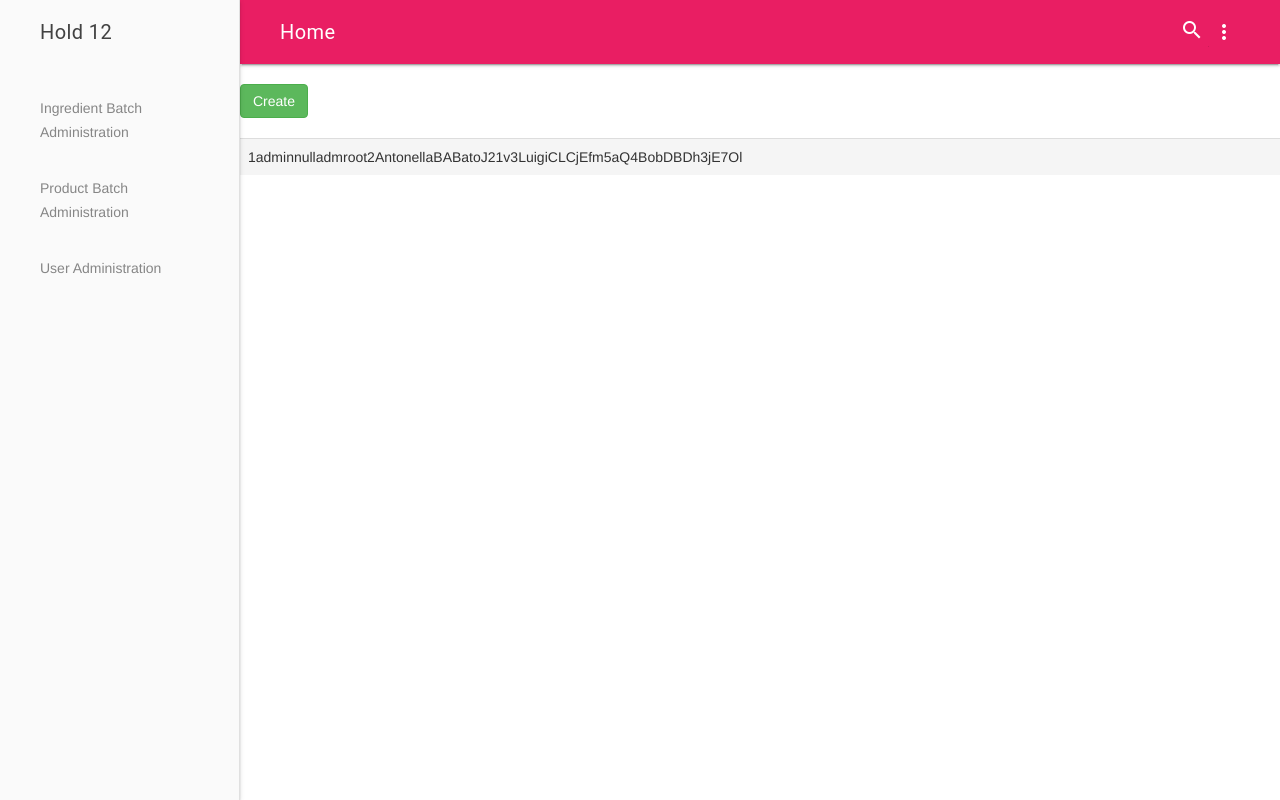
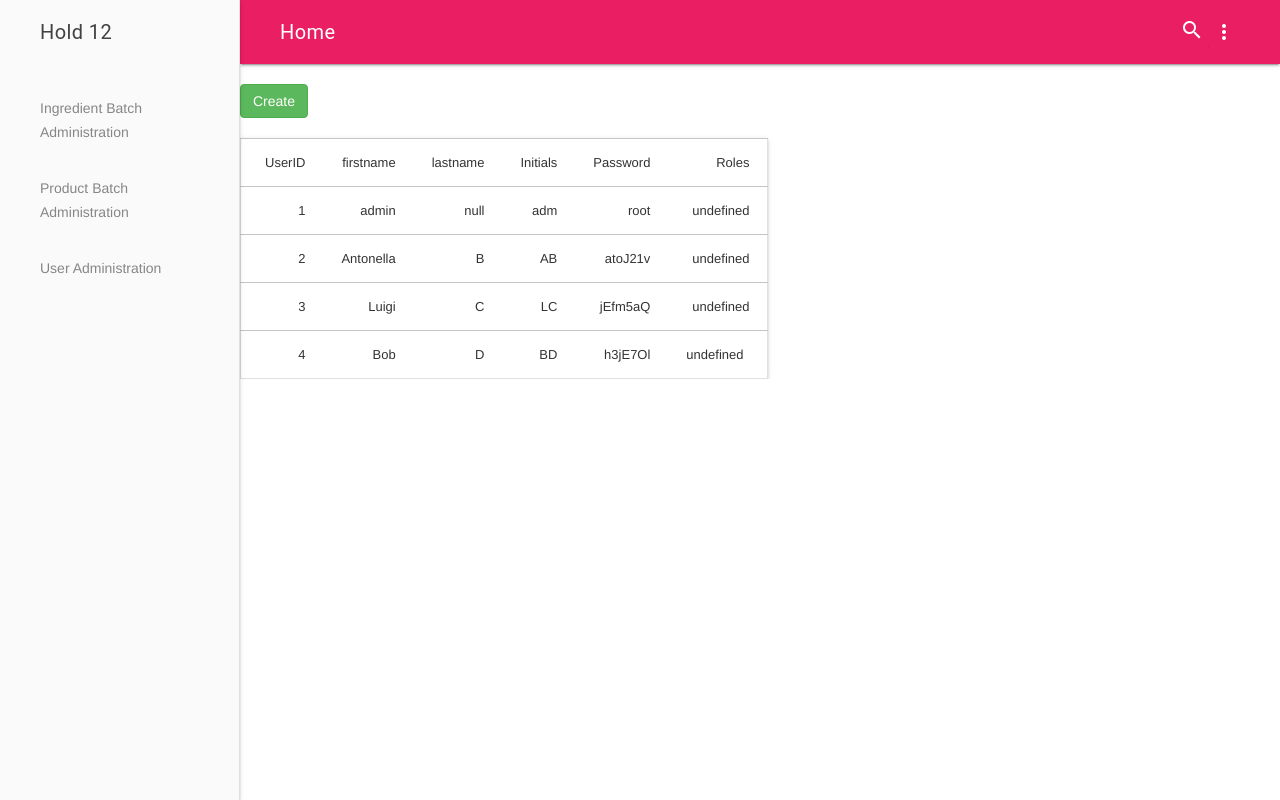
Before and after one commit to hold12/CDIO_final_frontend-puls, a plain HTML site: page mainview.html in a window 1280 px wide. Drawn offline with nearby package versions, Linux system fonts and the light colour scheme.

Commit message:
User Administration can use JSON object to make table

```diff
--- a/maintable.js
+++ b/maintable.js
@@ -1,14 +1,26 @@
 
 function getUsers(jsonobject) {
-    for (i = 0; i < Object.keys(jsonobject).length; i++) {
-        $("#table-row").append("<tr>");
+  $("#table-column").append("<tr>");
+  $("#table-column").append("<td>UserID</td>");
+  $("#table-column").append("<td>firstname</td>");
+  $("#table-column").append("<td>lastname</td>");
+  $("#table-column").append("<td>Initials</td>");
+  $("#table-column").append("<td>Password</td>");
+  $("#table-column").append("<td>Roles</td>");
+  $("#table-column").append("</tr>");
+      for (i = 0; i < Object.keys(jsonobject).length; i++) {
         console.log(jsonobject[0]);
-        $("#table-column").append("<td>" + jsonobject[i].userId + "</td>");
-        $("#table-column").append("<td>" + jsonobject[i].firstname + "</td>");
-        $("#table-column").append("<td>" + jsonobject[i].lastname + "</td>");
-        $("#table-column").append("<td>" + jsonobject[i].initials + "</td>");
-        $("#table-column").append("<td>" + jsonobject[i].password + "</td>");
-        // $("#table-column").append("<td>" + jsonobject[i].roles + "</td>");
-        $("#table-row").append("</tr>");
+        $("#table-column").append("<tr class=\"active\">");
+        $("#table-column").append("<td>"+jsonobject[i].userId+"</td");
+        $("#table-column").append("<td>"+jsonobject[i].firstname+"</td");
+        $("#table-column").append("<td>"+jsonobject[i].lastname+"</td");
+        $("#table-column").append("<td>"+jsonobject[i].initials+"</td");
+        $("#table-column").append("<td>"+jsonobject[i].password+"</td");
+        $("#table-column").append("<td>" + jsonobject[i].roles.role_name + "</td>");
+        $("#table-column").append("</tr>");
+
       }
+      // $("#table-end").append("</table>");
+
+
 };
--- a/mainview.html
+++ b/mainview.html
@@ -57,11 +57,7 @@
 
       <div class="table-responsive">
         </br>
-        <table class="table">
-          <tr class="active" id="table-row">
-            <td id=table-column></td>
-          </tr>
-
+        <table id="table-column" class="mdl-data-table mdl-js-data-table mdl-data-table--selectable mdl-shadow--2dp">
         </table>
       </div>
 
```
